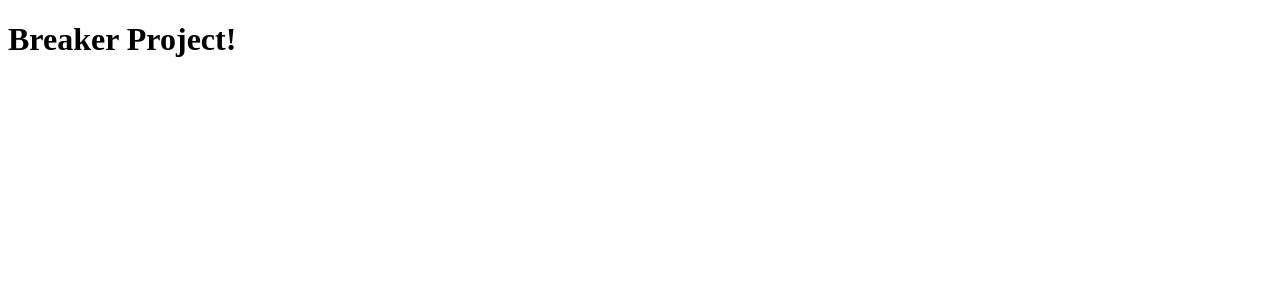
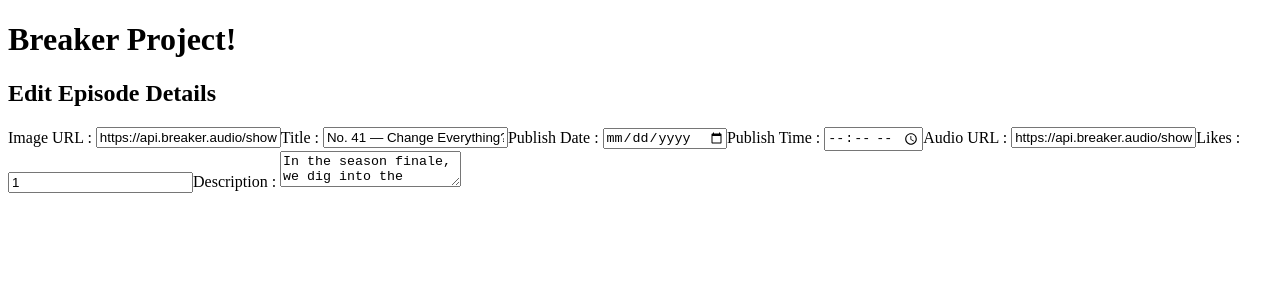
Before and after one commit to mlin367/BreakerAssignmentProject, a React app: page /edit in a window 1280 px wide. Shown: the top 300 px of the page. Built offline with nearby package versions, Linux system fonts and the light colour scheme; the HTML template or start-up script is replaced by a standard one.

Commit message:
added inputs in editpodcast

```diff
--- a/client/src/components/App.jsx
+++ b/client/src/components/App.jsx
@@ -2,6 +2,7 @@ import React from 'react';
 import { Route, BrowserRouter as Router} from 'react-router-dom';
 import sampleBreakerData from '../data/sampleBreakerData';
 import Podcast from './Podcast';
+import EditPodcast from './EditPodcast';
 
 export default class App extends React.Component {
   constructor(props) {
@@ -9,6 +10,13 @@ export default class App extends React.Component {
     this.state = {
       episode: sampleBreakerData
     };
+    this.editEpisode = this.editEpisode.bind(this);
+  }
+
+  editEpisode(object) {
+    this.setState({
+      episode: object
+    })
   }
 
   render() {
@@ -17,6 +25,7 @@ export default class App extends React.Component {
         <div className="app">
           <h1>Breaker Project!</h1>
           <Route exact path='/' render={(props) => <Podcast {...props} data={this.state.episode}/>}/>
+          <Route path='/edit' render={(props) => <EditPodcast {...props} data={this.state.episode}/>}/>
         </div>
       </Router>
     )
--- a/client/src/components/EditPodcast.jsx
+++ b/client/src/components/EditPodcast.jsx
@@ -0,0 +1,44 @@
+import React from 'react';
+
+export default class EditPodcast extends React.Component {
+  constructor(props) {
+    super(props);
+    this.state = {
+      image_url: '',
+      title: '',
+      published_at: '',
+      duration: '',
+      enclosure_url: '',
+      likes_count: '',
+      description: ''
+    }
+  }
+
+  componentDidMount() {
+    const { image_url, title, published_at, duration, enclosure_url, likes_count, description} = this.props.data;
+    this.setState({
+      image_url,
+      title,
+      published_at,
+      duration,
+      enclosure_url,
+      likes_count,
+      description
+    })
+  }
+
+  render() {
+    return (
+      <div>
+        <h2>Edit Episode Details</h2>
+        Image URL : <input type="url" value={this.state.image_url}></input>
+        Title : <input value={this.state.title}></input>
+        Publish Date : <input type="date"></input>
+        Publish Time : <input type="time"></input>
+        Audio URL : <input value={this.state.enclosure_url}></input>
+        Likes : <input type="url" value={this.state.likes_count}></input>
+        Description : <textarea value={this.state.description}></textarea>
+      </div>
+    )
+  }
+}
--- a/package.json
+++ b/package.json
@@ -21,6 +21,7 @@
   "homepage": "https://github.com/mlin367/BreakerAssignmentProject#readme",
   "dependencies": {
     "express": "^4.16.4",
+    "moment": "^2.24.0",
     "react": "^16.8.6",
     "react-dom": "^16.8.6",
     "react-router-dom": "^5.0.0"
--- a/server.js
+++ b/server.js
@@ -5,4 +5,8 @@ const app = express();
 
 app.use(express.static(path.join(__dirname, './client/dist')));
 
+app.get('*', (req, res) => {
+  res.sendFile(path.join(__dirname, './client/dist/index.html'))
+})
+
 app.listen(3000, () => console.log('port is listening on port 3000'));
```
Also changed, not shown: 1 other file (tests, documents, lock files or other folders).
